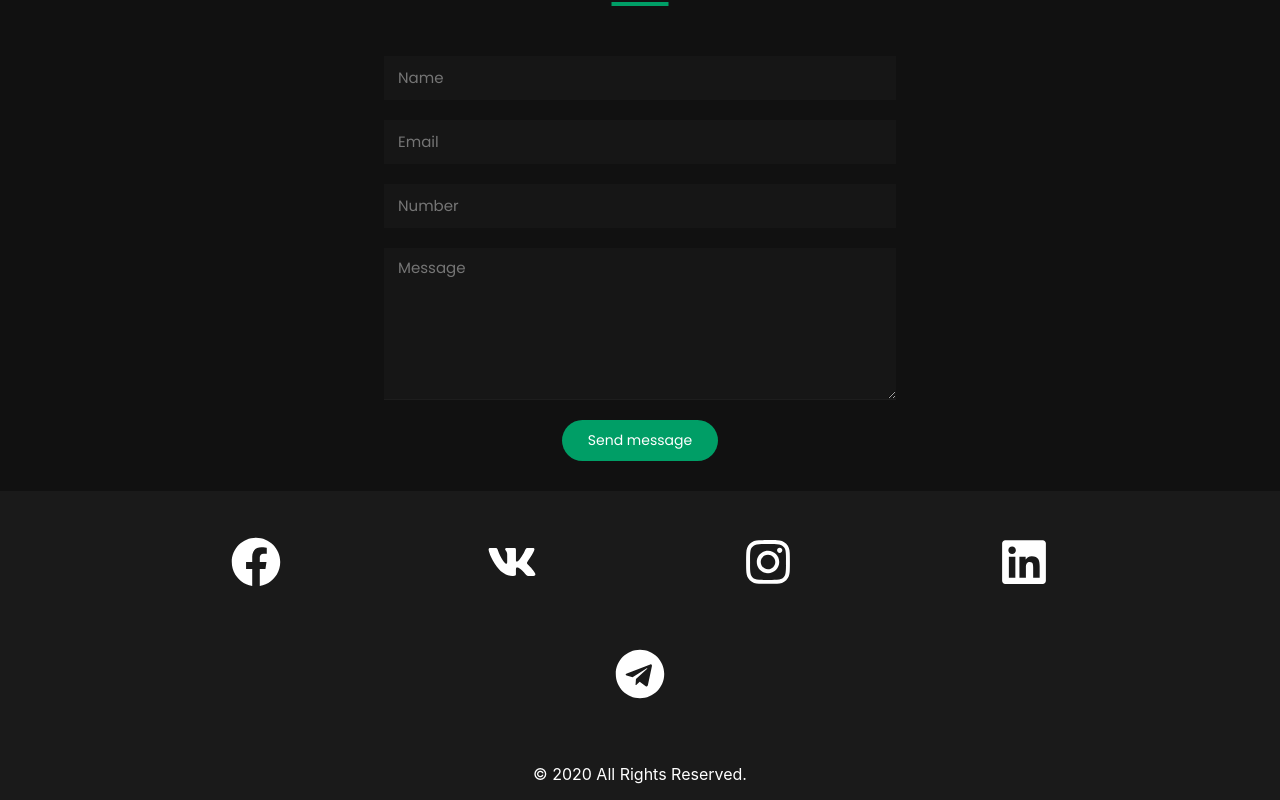
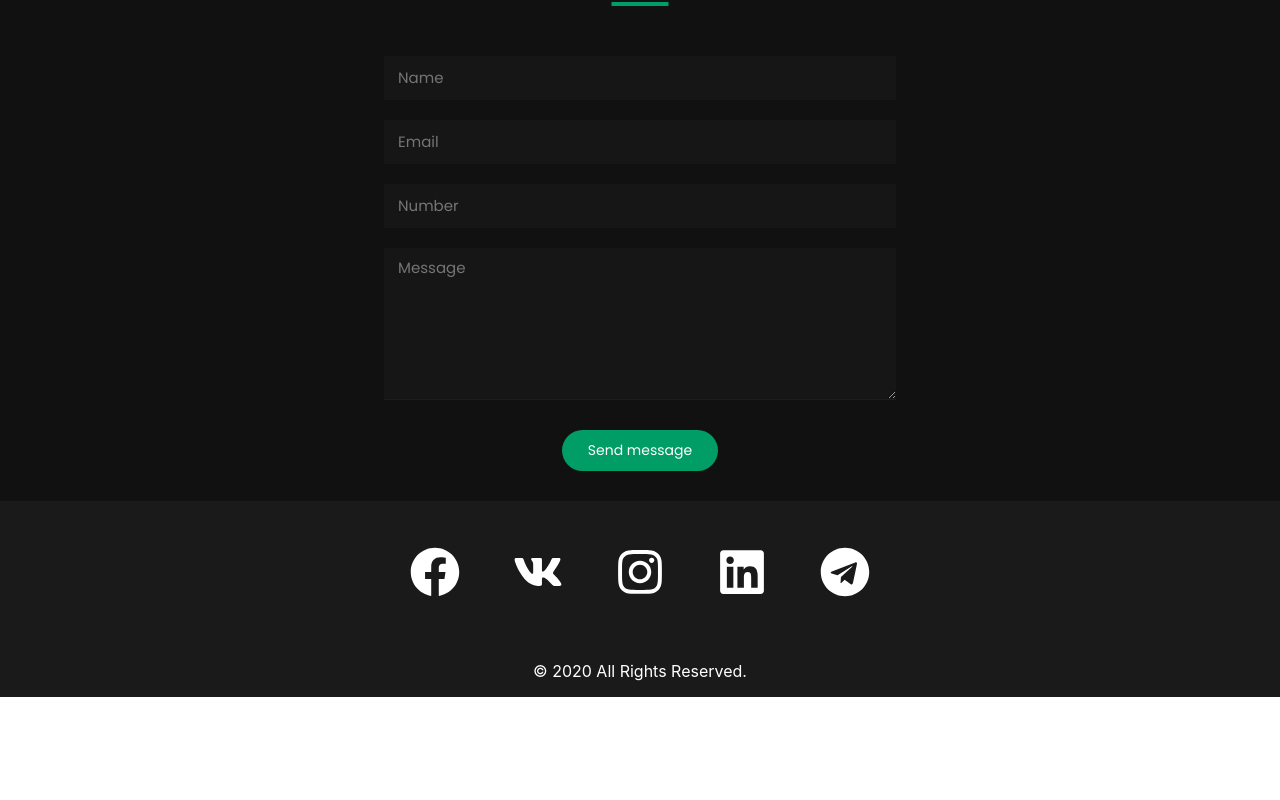
Before and after one commit to alekseidarafeichyk/portfolio-react, a React (Create React App) app: page / in a window 1280 px wide. Shown: the part 2730-3530 px from the top of the page. After the commit the page ends 3427 px from the top, so only its background shows below. Built offline with nearby package versions, Linux system fonts and the light colour scheme.

Commit message:
add media for footer

```diff
--- a/src/contacts/Contacts.module.scss
+++ b/src/contacts/Contacts.module.scss
@@ -67,6 +67,7 @@
       color: #fff;
       padding: 10px 26px;
       margin-bottom: 30px;
+      margin-top: 10px;
       border: none;
       outline: none;
     }
--- a/src/footer/footer.js
+++ b/src/footer/footer.js
@@ -2,7 +2,6 @@ import React from "react";
 import styleContainer from './../common/styles/Сontainer.module.css'
 import style from './footer.module.scss'
 import { FontAwesomeIcon } from '@fortawesome/react-fontawesome'
-// import { fab } from '@fortawesome/free-brands-svg-icons'
 import {faFacebook} from '@fortawesome/free-brands-svg-icons'
 import {faVk} from '@fortawesome/free-brands-svg-icons'
 import {faInstagram} from '@fortawesome/free-brands-svg-icons'
--- a/src/footer/footer.module.scss
+++ b/src/footer/footer.module.scss
@@ -7,14 +7,17 @@
   justify-content: space-between;
 
   .socNetworkContainer {
+    width: 50%;
     display: flex;
     justify-content: space-around;
     flex-wrap: wrap;
     text-align: center;
-    padding: 0px;
-
+    padding: 0;
+    @media screen and (max-width: 625px) {
+      width: 100%;
+    }
     li {
-      margin: 30px 100px;
+      margin: 30px 0;
       font-weight: 400;
       font-size: 20px;
       list-style-type: none;
```
